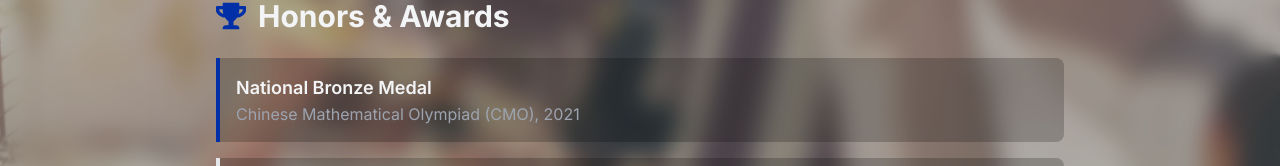
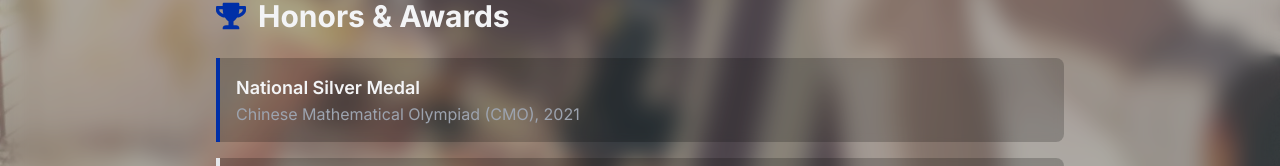
Before and after one commit to neptune-T/aca-web-html, a Next.js app: page /about in a window 1280 px wide. Shown: the part 410-576 px from the top of the page. Built offline with nearby package versions, Linux system fonts and the light colour scheme.

Commit message:
Update about.tsx

```diff
--- a/src/pages/about.tsx
+++ b/src/pages/about.tsx
@@ -23,7 +23,7 @@ const About = () => {
           </h2>
           <div className="space-y-4">
             <div className="p-4 border-l-4 border-klein-blue bg-black/20 backdrop-blur-sm rounded-r-lg">
-              <p className="font-semibold text-lg text-gray-100">National Bronze Medal</p>
+              <p className="font-semibold text-lg text-gray-100">National Silver Medal</p>
               <p className="text-gray-400">Chinese Mathematical Olympiad (CMO), 2021</p>
             </div>
             <div className="p-4 border-l-4 border-pku-red bg-black/20 backdrop-blur-sm rounded-r-lg">
```
